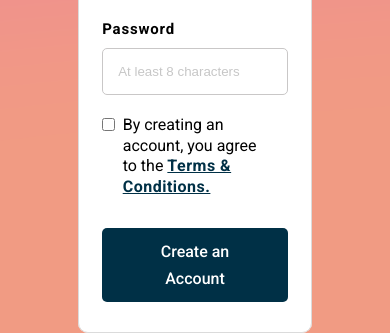
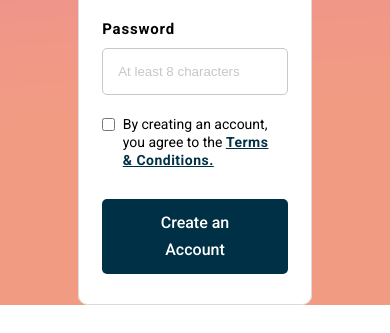
Before and after one commit to MITHUNTR7/Gradie-signup-page, a plain HTML site: page index.html in a window 390 px wide. Shown: the part 562-895 px from the top of the page. After the commit the page ends 867 px from the top, so only its background shows below. Drawn offline with Linux system fonts and the light colour scheme.

Commit message:
third commit

```diff
--- a/style.css
+++ b/style.css
@@ -256,8 +256,16 @@ label.checkbox_text {
     }
 
 
-    .toc-text {
+
+
+}
+
+
+@media (max-width:430px) {
+    label.checkbox_text {
+        font-size: 1.4rem;
+    }
+    .toc-text{
         width: 80%;
     }
-
 }
```
